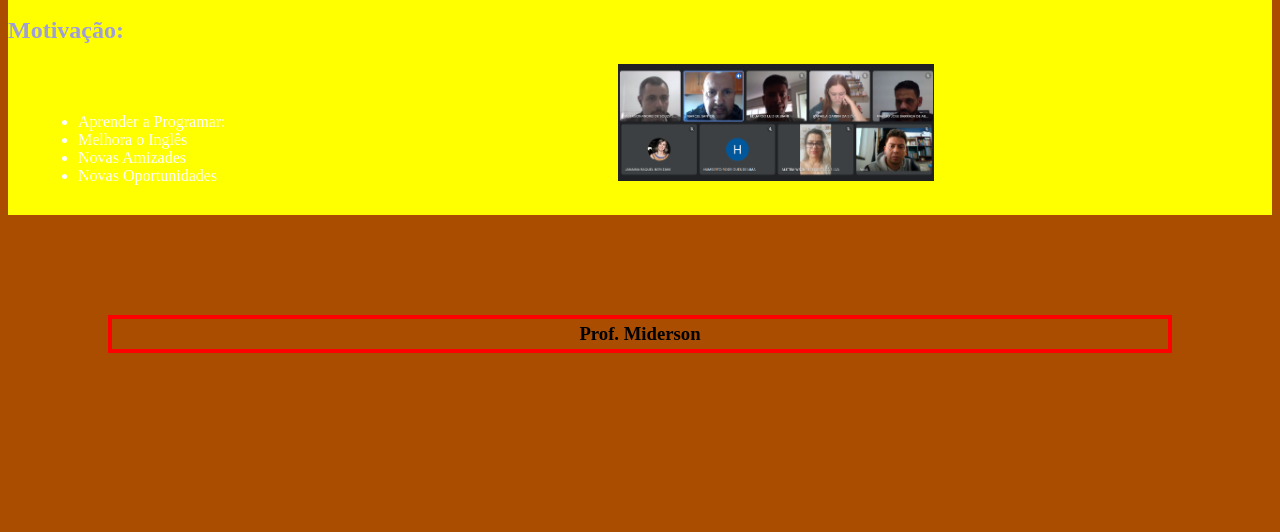
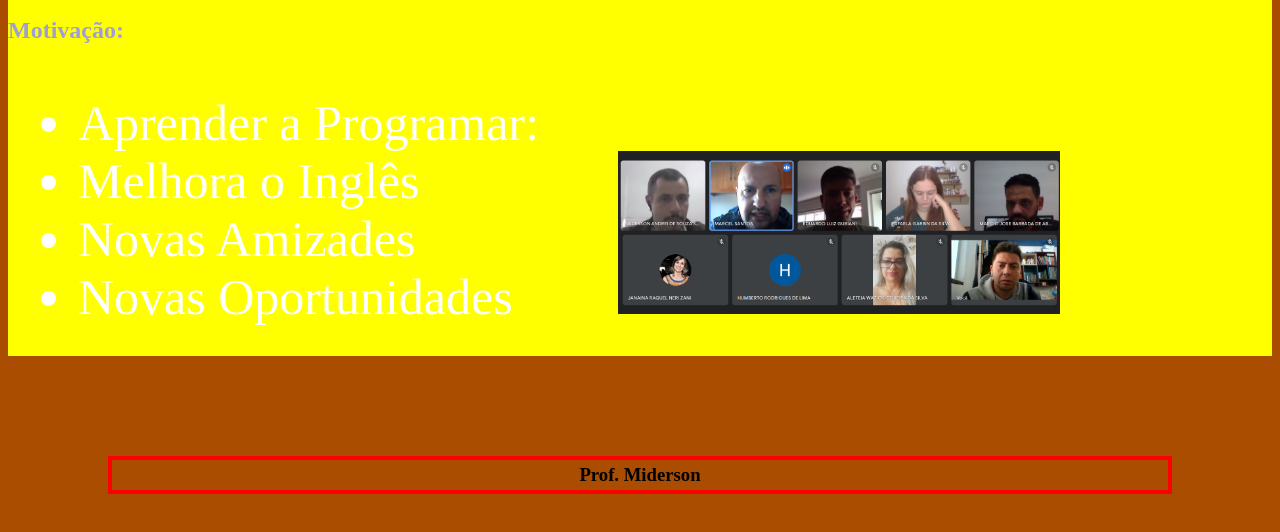
Before and after one commit to romulopena/quinta25-08, a plain HTML site: page index.html in a window 1280 px wide. Shown: the part 96-628 px from the top of the page. Drawn offline with Linux system fonts and the light colour scheme.

Commit message:
fontcolor

```diff
--- a/style.css
+++ b/style.css
@@ -1,7 +1,8 @@
 h2 {color: rgb(158, 158, 218);
 }
 
-body {background-color: #aa4d00
+body {
+    background: #aa4d00;
 }
 
 h3 { border-width:4px;
@@ -15,11 +16,11 @@ h3 {text-align: center;
 }
 
 #imagem-principal {
-     width: 25%;
+     width: 35%;
 }
 
 .texto-um {
-    background-color: yellow;
+    background: yellow;
 }
 
 ul{
@@ -27,5 +28,9 @@ ul{
     vertical-align: center;
     width: 40%;
     margin: 30px 30px 30px 30px;
+    font-size: 50px;
+}
+
+ul li{
     color: white;
 }
```
